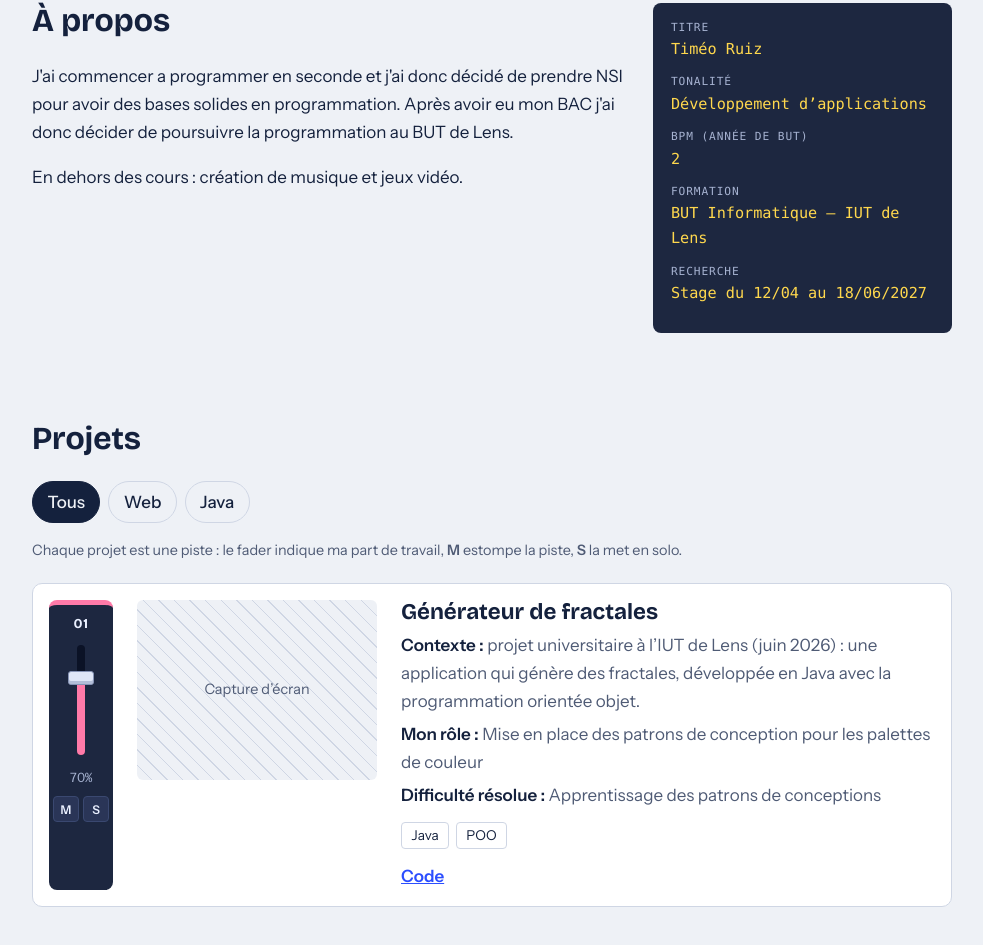
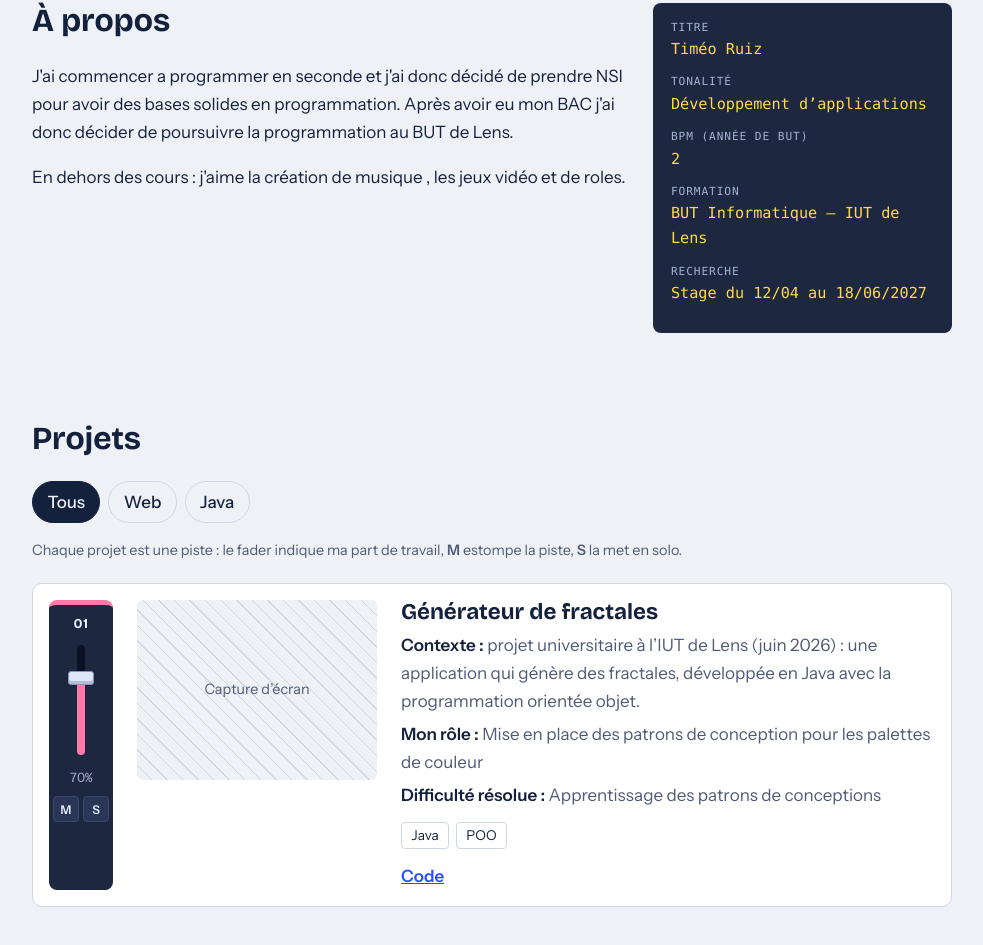
Before and after one commit to GoldMount-hub/GoldMount-hub.github.io, a plain HTML site: page index.html in a window 1280 px wide. Shown: the part 836-1781 px from the top of the page, without its empty margins (148-1131 px from the left). Drawn offline with nearby package versions, Linux system fonts and the light colour scheme.

Commit message:
réglage portfolio

```diff
--- a/index.html
+++ b/index.html
@@ -139,7 +139,10 @@
               avoir eu mon BAC j'ai donc décider de poursuivre la programmation
               au BUT de Lens.
             </p>
-            <p>En dehors des cours : création de musique et jeux vidéo.</p>
+            <p>
+              En dehors des cours : j'aime la création de musique , les jeux
+              vidéo et de roles.
+            </p>
           </div>
           <dl class="lcd">
             <dt>Titre</dt>
```
